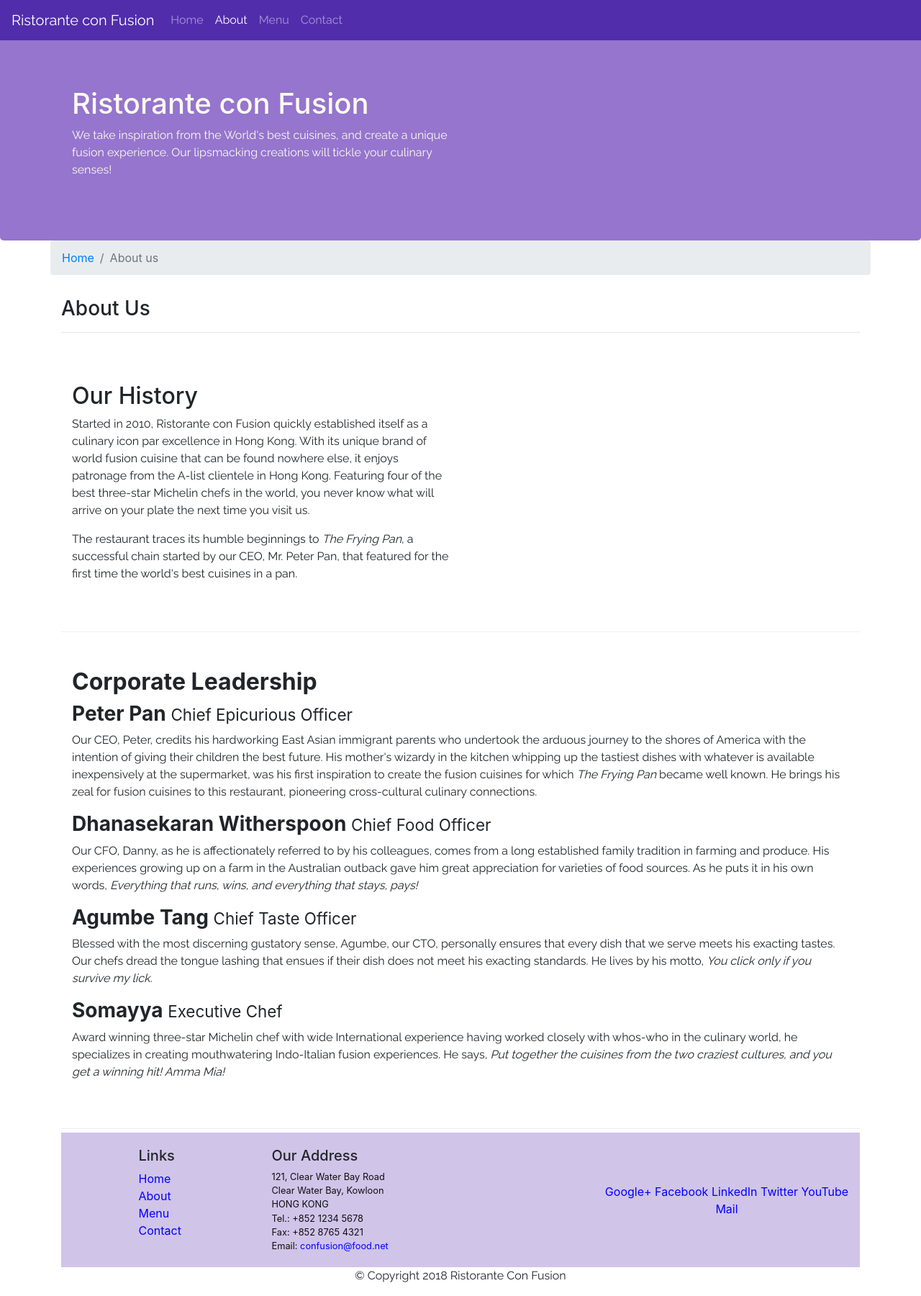
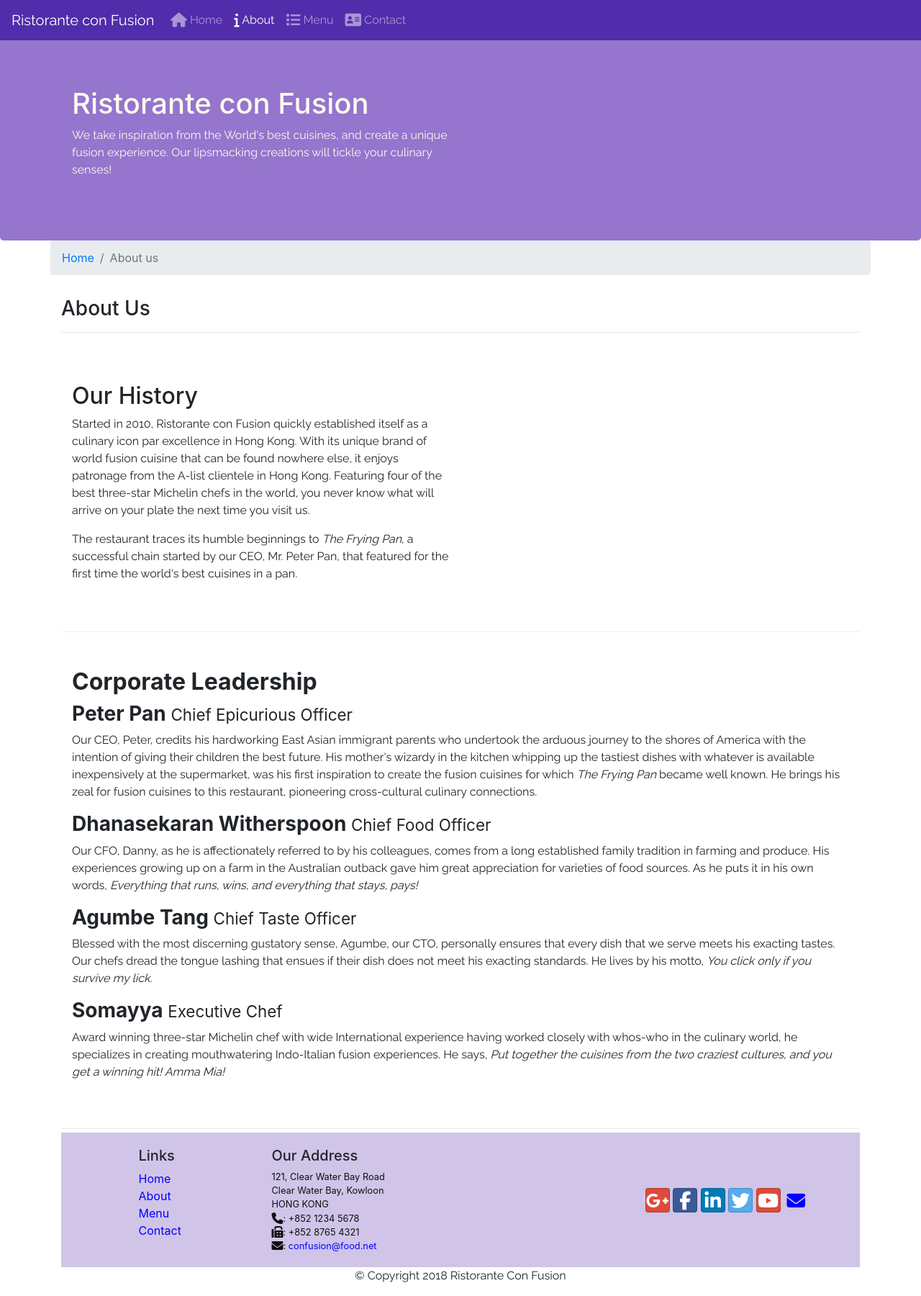
Before and after one commit to classydraught/robovidhya, a website: page aboutus.html in a window 1280 px wide. Shown: the whole page at 72% size. Drawn offline with nearby package versions, Linux system fonts and the light colour scheme.

Commit message:
icon fonts

```diff
--- a/aboutus.html
+++ b/aboutus.html
@@ -7,6 +7,14 @@
     <link
       rel="stylesheet"
       href="node_modules/bootstrap/dist/css/bootstrap.min.css"
+    />
+    <link
+      rel="stylesheet"
+      href="node_modules/font-awesome/css/font-awesome.min.css"
+    />
+    <link
+      rel="stylesheet"
+      href="node_modules/bootstrap-social/bootstrap-social.css"
     />
     <link
       rel="stylesheet"
@@ -27,18 +35,32 @@
       >
         <span class="navbar-toggler-icon"></span>
       </button>
-      <a class="navbar-brand mr-auto" href="#">Ristorante con Fusion</a>
+      <a class="navbar-brand mr-auto" href="index.html"
+        >Ristorante con Fusion</a
+      >
       <div class="container">
         <div class="collapse navbar-collapse" id="Navbar">
           <ul class="navbar-nav mr-auto">
             <li class="nav-item">
-              <a href="./index.html" class="nav-link">Home</a>
+              <a href="./index.html" class="nav-link"
+                ><span class="fa fa-home fa-lg"></span> Home</a
+              >
             </li>
             <li class="nav-item active">
-              <a href="./aboutus.html" class="nav-link">About</a>
+              <a href="./aboutus.html" class="nav-link"
+                ><span class="fa fa-info fa-lg"></span> About</a
+              >
             </li>
-            <li class="nav-item"><a href="#" class="nav-link">Menu</a></li>
-            <li class="nav-item"><a href="#" class="nav-link">Contact</a></li>
+            <li class="nav-item">
+              <a href="#" class="nav-link"
+                ><span class="fa fa-list fa-lg"></span> Menu</a
+              >
+            </li>
+            <li class="nav-item">
+              <a href="#" class="nav-link"
+                ><span class="fa fa-address-card fa-lg"></span> Contact</a
+              >
+            </li>
           </ul>
         </div>
       </div>
@@ -170,19 +192,47 @@
               121, Clear Water Bay Road<br />
               Clear Water Bay, Kowloon<br />
               HONG KONG<br />
-              Tel.: +852 1234 5678<br />
-              Fax: +852 8765 4321<br />
-              Email: <a href="mailto:confusion@food.net">confusion@food.net</a>
+              <i class="fa fa-phone fa-lg"></i>: +852 1234 5678<br />
+              <i class="fa fa-fax fa-lg"></i>: +852 8765 4321<br />
+              <i class="fa fa-envelope fa-lg"></i>:
+              <a href="mailto:confusion@food.net">confusion@food.net</a>
             </address>
           </div>
           <div class="col-12 col-sm-4 align-self-center">
             <div class="text-center">
-              <a href="http://google.com/+">Google+</a>
-              <a href="http://www.facebook.com/profile.php?id=">Facebook</a>
-              <a href="http://www.linkedin.com/in/">LinkedIn</a>
-              <a href="http://twitter.com/">Twitter</a>
-              <a href="http://youtube.com/">YouTube</a>
-              <a href="mailto:">Mail</a>
+              <a
+                class="btn btn-social-icon btn-google"
+                style="color:white;"
+                href="http://google.com/+"
+                ><i class="fa fa-google-plus fa-lg"></i
+              ></a>
+              <a
+                class="btn btn-social-icon btn-facebook"
+                href="http://www.facebook.com/profile.php?id="
+                style="color:white;"
+                ><i class="fa fa-facebook fa-lg"></i
+              ></a>
+              <a
+                class="btn btn-social-icon btn-linkedin"
+                href="http://www.linkedin.com/in/"
+                style="color:white;"
+                ><i class="fa fa-linkedin fa-lg"></i
+              ></a>
+              <a
+                class="btn btn-social-icon btn-twitter"
+                href="http://twitter.com/"
+                style="color:white;"
+                ><i class="fa fa-twitter fa-lg"></i
+              ></a>
+              <a
+                class="btn btn-social-icon btn-google"
+                href="http://youtube.com/"
+                style="color:white;"
+                ><i class="fa fa-youtube fa-lg"></i
+              ></a>
+              <a class="btn btn-social-icon btn-envelope" href="mailto:"
+                ><i class="fa fa-envelope fa-lg"></i
+              ></a>
             </div>
           </div>
         </div>
--- a/package.json
+++ b/package.json
@@ -16,6 +16,8 @@
   "dependencies": {
     "@popperjs/core": "^2.0.4",
     "bootstrap": "^4.4.1",
+    "bootstrap-social": "^5.1.1",
+    "fontawesome": "^5.6.3",
     "jquery": "^3.4.1",
     "popper.js": "^1.16.0"
   }
```
Also changed, not shown: index.html (+61 -13 lines), 1 other file.
